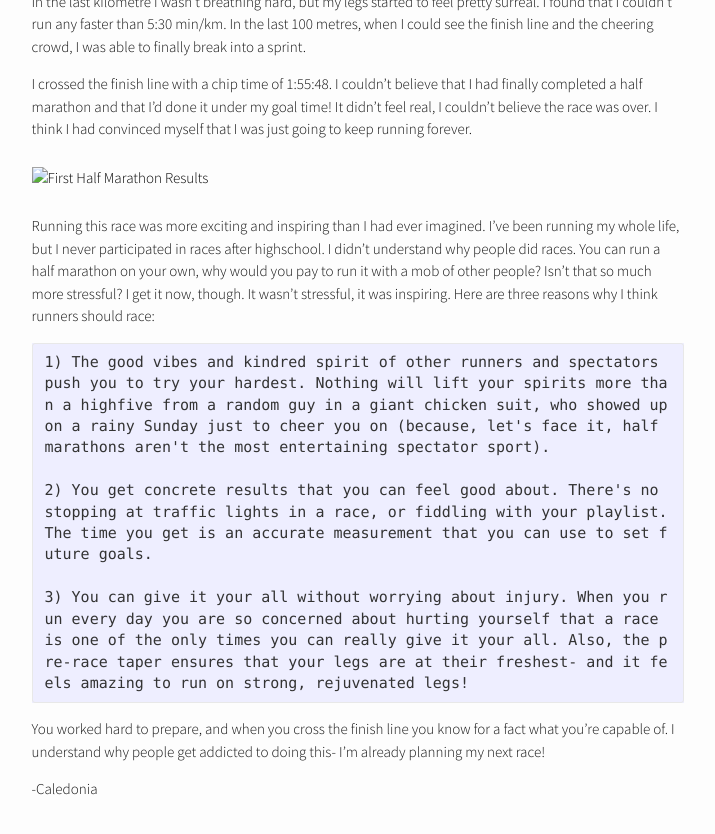
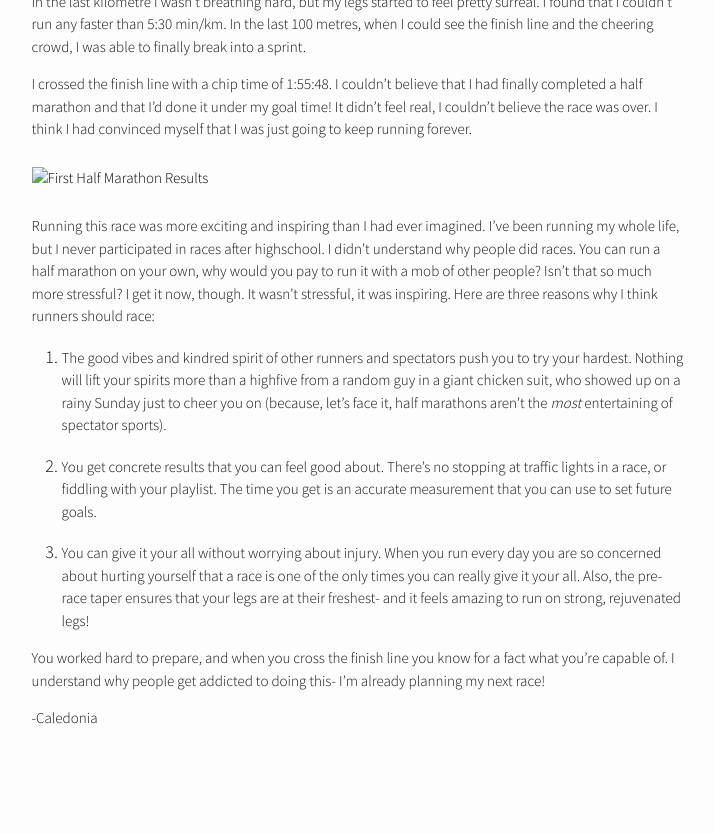
Before and after one commit to calthomson/calthomson.github.io, a Jekyll site: the page built from _inbetween/2016-11-15-first-half-marathon.markdown, in a window 1280 px wide and 900 px high, scrolled down 1632 px. Shown: the top 834 px of the window, without its empty margins (396-1111 px from the left). Built offline with Jekyll 4.4.1, drawn with Linux system fonts in a browser that asks for light colours; nearby versions of some CDN libraries; comment, search, counter and statistics services are not loaded.

Commit message:
Fixed small error in post

```diff
--- a/_inbetween/2016-11-15-first-half-marathon.markdown
+++ b/_inbetween/2016-11-15-first-half-marathon.markdown
@@ -37,11 +37,11 @@ I crossed the finish line with a chip time of 1:55:48. I couldn't believe that I
 
 Running this race was more exciting and inspiring than I had ever imagined. I've been running my whole life, but I never participated in races after highschool. I didn't understand why people did races. You can run a half marathon on your own, why would you pay to run it with a mob of other people? Isn't that so much more stressful? I get it now, though. It wasn't stressful, it was inspiring. Here are three reasons why I think runners should race:
 
-	1) The good vibes and kindred spirit of other runners and spectators push you to try your hardest. Nothing will lift your spirits more than a highfive from a random guy in a giant chicken suit, who showed up on a rainy Sunday just to cheer you on (because, let's face it, half marathons aren't the most entertaining spectator sport).
+1. The good vibes and kindred spirit of other runners and spectators push you to try your hardest. Nothing will lift your spirits more than a highfive from a random guy in a giant chicken suit, who showed up on a rainy Sunday just to cheer you on (because, let's face it, half marathons aren't the <i>most</i> entertaining of spectator sports).
 
-	2) You get concrete results that you can feel good about. There's no stopping at traffic lights in a race, or fiddling with your playlist. The time you get is an accurate measurement that you can use to set future goals.
+2. You get concrete results that you can feel good about. There's no stopping at traffic lights in a race, or fiddling with your playlist. The time you get is an accurate measurement that you can use to set future goals.
 
-	3) You can give it your all without worrying about injury. When you run every day you are so concerned about hurting yourself that a race is one of the only times you can really give it your all. Also, the pre-race taper ensures that your legs are at their freshest- and it feels amazing to run on strong, rejuvenated legs!
+3. You can give it your all without worrying about injury. When you run every day you are so concerned about hurting yourself that a race is one of the only times you can really give it your all. Also, the pre-race taper ensures that your legs are at their freshest- and it feels amazing to run on strong, rejuvenated legs!
 
 You worked hard to prepare, and when you cross the finish line you know for a fact what you're capable of. I understand why people get addicted to doing this- I'm already planning my next race!
 
```
